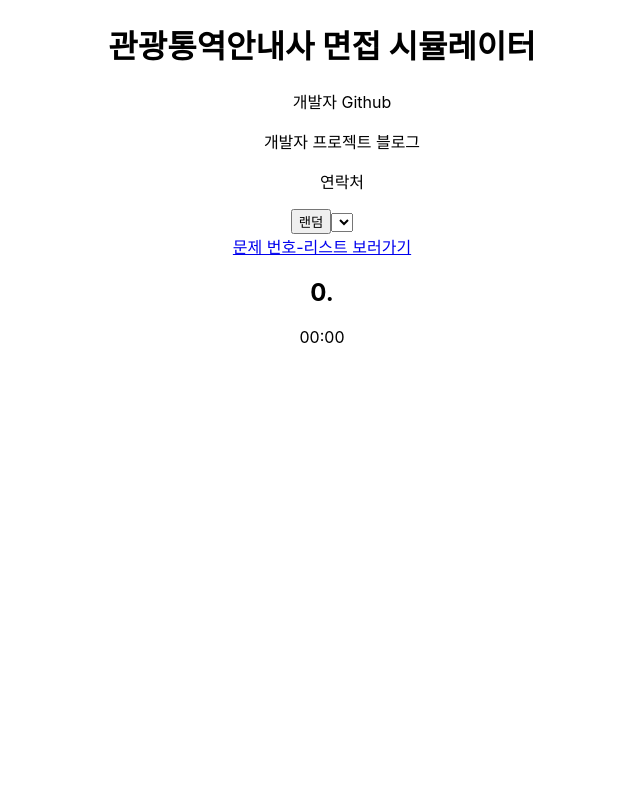
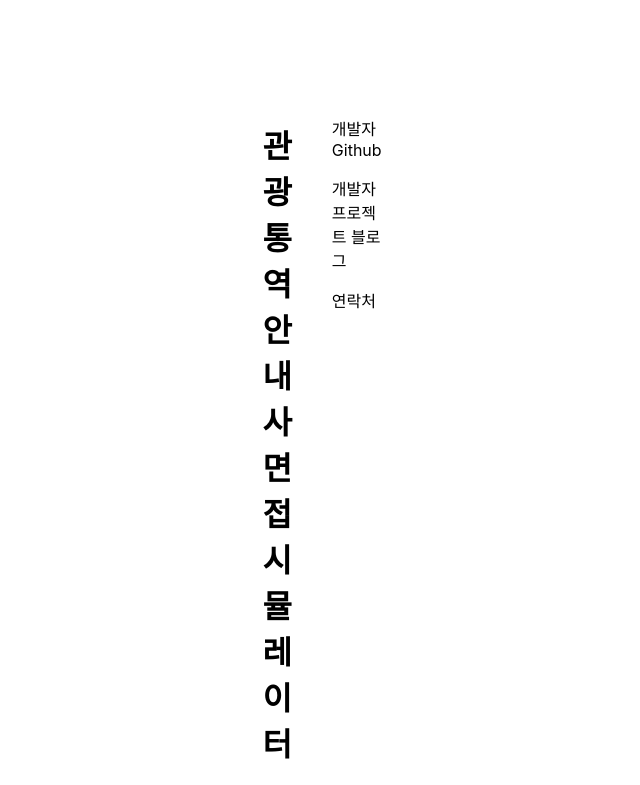
Before and after one commit to PajaritoMoyqi/Tour_Interview, a React (Create React App) app: page / in a window 1280 px wide. Shown: the top 785 px of the page, without its empty margins (318-958 px from the left). Built offline with nearby package versions, Linux system fonts and the light colour scheme.

Commit message:
basic style done

```diff
--- a/package.json
+++ b/package.json
@@ -1,7 +1,7 @@
 {
   "homepage": "https://PajaritoMoyqi.github.io/Tour_Interview",
   "name": "tour_interview",
-  "version": "0.3.1",
+  "version": "0.4.0",
   "private": true,
   "repository": {
     "type": "git",
--- a/src/App.css
+++ b/src/App.css
@@ -1,3 +1,22 @@
+/* @import 'reset.css'; */
+
 .App {
+  margin: 100px 600px;
+}
+
+.App-header, .question-part {
+  display: flex;
+  justify-content: center;
+}
+
+.App-contents-section {
   text-align: center;
 }
+
+.contents-nav-part {
+  display: flex;
+  justify-content: space-between;
+}
+.contents-nav-part > div {
+  display: inline-block;
+}
--- a/src/App.js
+++ b/src/App.js
@@ -108,7 +108,7 @@ const App = () => {
 
     setQuestion(questionsArr[randomIdx]["contents"]);
     setNumber(questionsArr[randomIdx]["number"]);
-  }
+  };
 
   return (
     <div className="App">
@@ -125,18 +125,19 @@ const App = () => {
         </div>
       </header>
       <section className="App-contents-section">
-        <div>
+        <div className="contents-nav-part">
           <div className="select-part">
             <button className="random-btn" onClick={randomPick}>랜덤</button>
             <select>
               <option value=""></option>
             </select>
+            <button>선택 문제 보기</button>
           </div>
           <div className="list-part">
             <a className="question-list-href" href="/list">문제 번호-리스트 보러가기</a>
           </div>
         </div>
-        <div>
+        <div className="question-part">
           <h2 className="question-title">{number + '. '} {question}</h2>
           <p className="timer">00:00</p>
         </div>
```
